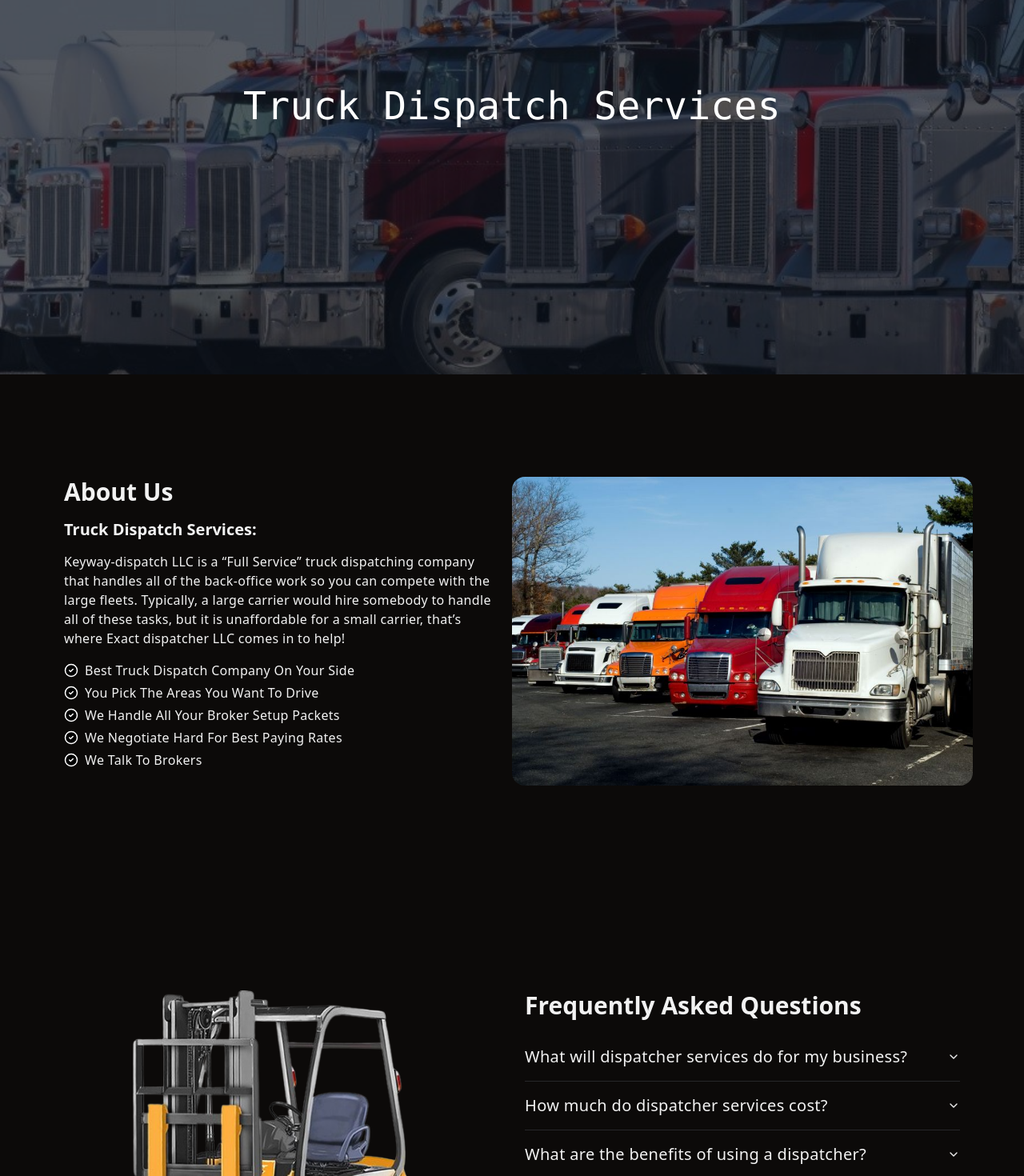
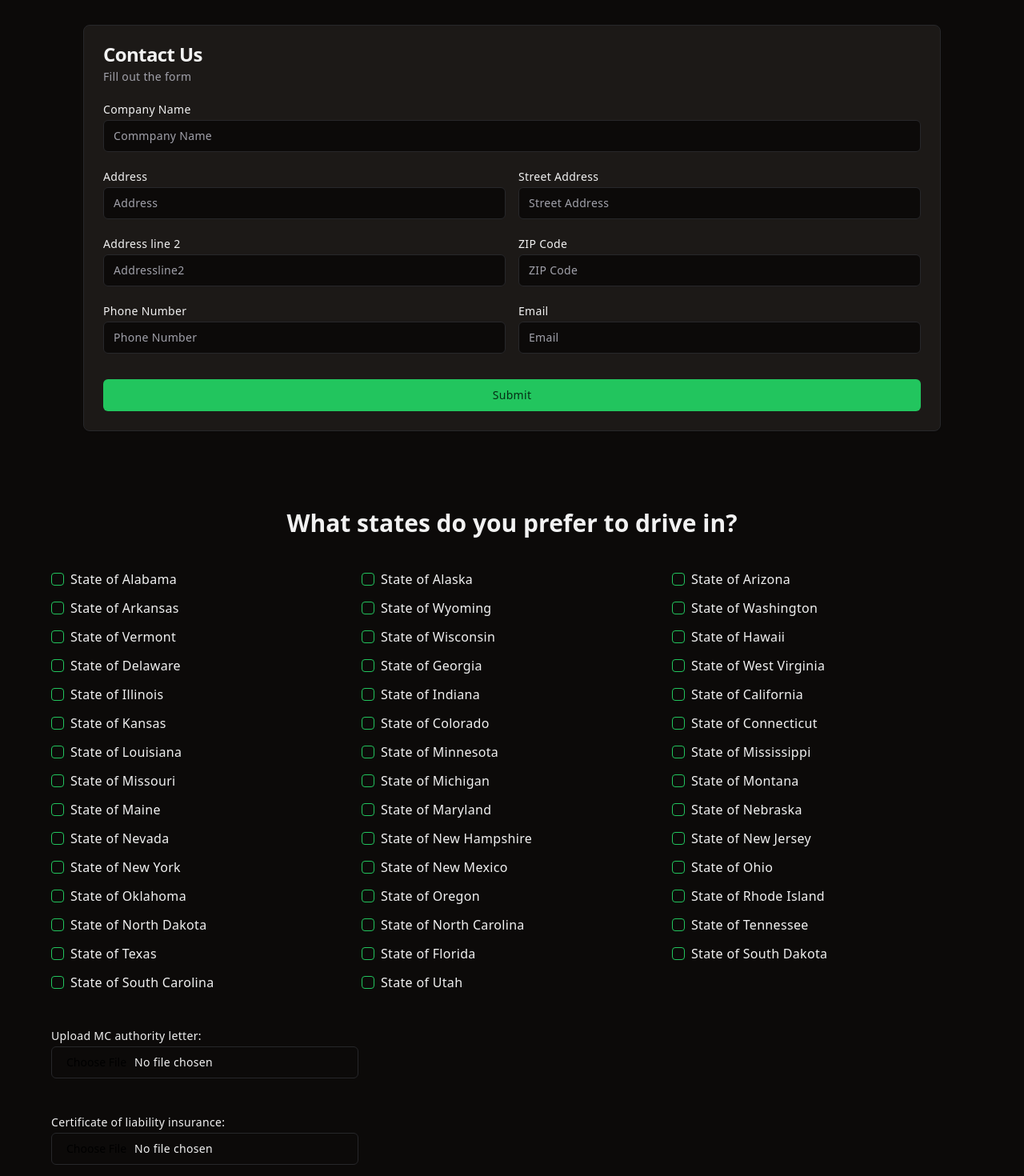
Before and after one commit to DAWIT2394/keyway, a React (Vite) app: page /contact in a window 1280 px wide. Shown: the part 280-1750 px from the top of the page at 80% size. Built offline with nearby package versions, Linux system fonts and the light colour scheme.

Commit message:
contactus

```diff
--- a/package.json
+++ b/package.json
@@ -11,6 +11,7 @@
   },
   "dependencies": {
     "@radix-ui/react-accordion": "^1.2.0",
+    "@radix-ui/react-checkbox": "^1.1.1",
     "@radix-ui/react-dropdown-menu": "^2.1.1",
     "@radix-ui/react-label": "^2.1.0",
     "@radix-ui/react-slot": "^1.1.0",
--- a/src/App.jsx
+++ b/src/App.jsx
@@ -4,6 +4,7 @@ import Layout from "./layouts/Layout";
 import Home from "./pages/Home";
 import Aboutus from "./pages/Aboutus";
 import Services from "./pages/Services";
+import Contactus from "./pages/Contact";
 
 function App() {
   return (
@@ -14,6 +15,7 @@ function App() {
           <Route path="/" element={<Home />} />
           <Route path="/aboutus" element={<Aboutus />} />
           <Route path="/services" element={<Services />} />
+          <Route path="/contact" element={<Contactus />} />
 
           <Route path="*" element={<Home />} />
         </Route>
--- /dev/null
+++ b/src/components/ContactForm.jsx
@@ -0,0 +1,91 @@
+import { Button } from "@/components/ui/button";
+
+import {
+  Card,
+  CardContent,
+  CardDescription,
+  CardFooter,
+  CardHeader,
+  CardTitle,
+} from "@/components/ui/card";
+
+import { Input } from "@/components/ui/input";
+import { Label } from "@/components/ui/label";
+import Container from "@/layouts/Container";
+
+const ContactForm = () => {
+  return (
+    <Container>
+      <div className=" flex flex-col justify-center items-center gap-8">
+        <h1 className="block antialiased tracking-normal font-sans font-semibold leading-tight mb-4 text-3xl">
+          Get In Touch
+        </h1>
+      </div>
+      <div className="flex flex-col lg:flex-row justify-between my-12 gap-16 md:container">
+        <div className=" w-full  flex justify-center items-center">
+          <div className=" w-full mx-2">
+            <Card className=" ">
+              <CardHeader>
+                <CardTitle>Contact Us</CardTitle>
+                <CardDescription>Fill out the form</CardDescription>
+              </CardHeader>
+              <CardContent>
+                <form>
+                  <div className="grid w-full items-center gap-4">
+                    <div className=" grid grid-cols-1 gap-4 pb-2">
+                      <div className="flex flex-col space-y-1.5">
+                        <Label htmlFor="companyName">Company Name</Label>
+                        <Input id="companyName" placeholder="Commpany Name" />
+                      </div>
+                    </div>
+
+                    <div className=" grid grid-cols-1 md:grid-cols-2 gap-4 pb-2">
+                      <div className="flex flex-col space-y-1.5">
+                        <Label htmlFor="address">Address</Label>
+                        <Input id="address" placeholder="Address" />
+                      </div>
+                      <div className="flex flex-col space-y-1.5">
+                        <Label htmlFor="address">Street Address</Label>
+                        <Input
+                          id="streetaddress"
+                          placeholder="Street Address"
+                        />
+                      </div>
+                    </div>
+
+                    <div className=" grid grid-cols-1 md:grid-cols-2 gap-4 pb-2">
+                      <div className="flex flex-col space-y-1.5">
+                        <Label htmlFor="addressline2">Address line 2</Label>
+                        <Input id="addressline2" placeholder="Addressline2" />
+                      </div>
+                      <div className="flex flex-col space-y-1.5">
+                        <Label htmlFor="zip">ZIP Code</Label>
+                        <Input id="zip" placeholder="ZIP Code" />
+                      </div>
+                    </div>
+
+                    <div className=" grid grid-cols-1 md:grid-cols-2 gap-4 pb-2">
+                      <div className="flex flex-col space-y-1.5">
+                        <Label htmlFor="phone">Phone Number</Label>
+                        <Input id="phone" placeholder="Phone Number" />
+                      </div>
+                      <div className="flex flex-col space-y-1.5">
+                        <Label htmlFor="email">Email</Label>
+                        <Input id="email" placeholder="Email" />
+                      </div>
+                    </div>
+                  </div>
+                </form>
+              </CardContent>
+              <CardFooter className="flex justify-center">
+                <Button className="w-full">Submit</Button>
+              </CardFooter>
+            </Card>
+          </div>
+        </div>
+      </div>
+    </Container>
+  );
+};
+
+export default ContactForm;
--- /dev/null
+++ b/src/components/States.jsx
@@ -0,0 +1,109 @@
+import Container from "@/layouts/Container";
+import { Checkbox } from "./ui/checkbox";
+import { Button } from "./ui/button";
+import { Label } from "./ui/label";
+import { Input } from "./ui/input";
+
+const items = [
+  { id: "AL", label: "State of Alabama" },
+  { id: "AK", label: "State of Alaska" },
+  { id: "AZ", label: "State of Arizona" },
+  { id: "AR", label: "State of Arkansas" },
+  { id: "WY", label: "State of Wyoming" },
+  { id: "WA", label: "State of Washington" },
+  { id: "VT", label: "State of Vermont" },
+  { id: "WI", label: "State of Wisconsin" },
+  { id: "HI", label: "State of Hawaii" },
+  { id: "DE", label: "State of Delaware" },
+  { id: "GA", label: "State of Georgia" },
+  { id: "WV", label: "State of West Virginia" },
+  { id: "IL", label: "State of Illinois" },
+  { id: "IN", label: "State of Indiana" },
+  { id: "CA", label: "State of California" },
+  { id: "KS", label: "State of Kansas" },
+  { id: "CO", label: "State of Colorado" },
+  { id: "CT", label: "State of Connecticut" },
+  { id: "LA", label: "State of Louisiana" },
+  { id: "MN", label: "State of Minnesota" },
+  { id: "MS", label: "State of Mississippi" },
+  { id: "MO", label: "State of Missouri" },
+  { id: "MI", label: "State of Michigan" },
+  { id: "MT", label: "State of Montana" },
+  { id: "ME", label: "State of Maine" },
+  { id: "MD", label: "State of Maryland" },
+  { id: "NE", label: "State of Nebraska" },
+  { id: "NV", label: "State of Nevada" },
+  { id: "NH", label: "State of New Hampshire" },
+  { id: "NJ", label: "State of New Jersey" },
+  { id: "NY", label: "State of New York" },
+  { id: "NM", label: "State of New Mexico" },
+  { id: "OH", label: "State of Ohio" },
+  { id: "OK", label: "State of Oklahoma" },
+  { id: "OR", label: "State of Oregon" },
+  { id: "RI", label: "State of Rhode Island" },
+  { id: "ND", label: "State of North Dakota" },
+  { id: "NC", label: "State of North Carolina" },
+  { id: "TN", label: "State of Tennessee" },
+  { id: "TX", label: "State of Texas" },
+  { id: "FL", label: "State of Florida" },
+  { id: "SD", label: "State of South Dakota" },
+  { id: "SC", label: "State of South Carolina" },
+  { id: "UT", label: "State of Utah" },
+];
+
+const States = () => {
+  return (
+    <Container className="py-12">
+      <div className="flex flex-col justify-center items-center gap-8">
+        <h1 className="block antialiased tracking-normal font-sans font-semibold leading-tight mb-4 text-3xl">
+          What states do you prefer to drive in?
+        </h1>
+      </div>
+
+      <div className="space-y-8">
+        <form>
+          <div className="grid grid-cols-1 sm:grid-cols-2 md:grid-cols-3 gap-3 mt-6">
+            {items.map((item, index) => (
+              <div
+                key={item.id}
+                className={`flex flex-row items-start space-x-3 space-y-0 ${
+                  index % 10 === 9 ? "" : ""
+                }`}
+              >
+                <div className="flex justify-center items-center gap-2">
+                  <Checkbox />
+                  <label className="font-normal">{item.label}</label>
+                </div>
+              </div>
+            ))}
+          </div>
+
+          <div className="grid w-full max-w-sm items-center gap-1.5 my-12">
+            <Label htmlFor="letter">Upload MC authority letter:</Label>
+            <Input id="letter" type="file" />
+          </div>
+
+          <div className="grid w-full max-w-sm items-center gap-1.5 my-12">
+            <Label htmlFor="insurance">
+              Certificate of liability insurance:
+            </Label>
+            <Input id="insurance" type="file" />
+          </div>
+
+          <div className="grid w-full max-w-sm items-center gap-1.5 my-12">
+            <Label htmlFor="w9">W9:</Label>
+            <Input id="w9" type="file" />
+          </div>
+
+          <div className="mt-5 ">
+            <Button className=" w-1/2" type="submit">
+              Submit
+            </Button>
+          </div>
+        </form>
+      </div>
+    </Container>
+  );
+};
+
+export default States;
--- /dev/null
+++ b/src/components/ui/checkbox.jsx
@@ -0,0 +1,24 @@
+"use client"
+
+import * as React from "react"
+import * as CheckboxPrimitive from "@radix-ui/react-checkbox"
+import { Check } from "lucide-react"
+
+import { cn } from "@/lib/utils"
+
+const Checkbox = React.forwardRef(({ className, ...props }, ref) => (
+  <CheckboxPrimitive.Root
+    ref={ref}
+    className={cn(
+      "peer h-4 w-4 shrink-0 rounded-sm border border-primary ring-offset-background focus-visible:outline-none focus-visible:ring-2 focus-visible:ring-ring focus-visible:ring-offset-2 disabled:cursor-not-allowed disabled:opacity-50 data-[state=checked]:bg-primary data-[state=checked]:text-primary-foreground",
+      className
+    )}
+    {...props}>
+    <CheckboxPrimitive.Indicator className={cn("flex items-center justify-center text-current")}>
+      <Check className="h-4 w-4" />
+    </CheckboxPrimitive.Indicator>
+  </CheckboxPrimitive.Root>
+))
+Checkbox.displayName = CheckboxPrimitive.Root.displayName
+
+export { Checkbox }
--- /dev/null
+++ b/src/pages/Contact.jsx
@@ -0,0 +1,25 @@
+import ContactForm from "@/components/ContactForm";
+import States from "@/components/States";
+
+import Container from "@/layouts/Container";
+// import { Textarea } from "@/components/ui/textarea";
+
+const Contactus = () => {
+  return (
+    <Container className="relative bg-blue-gray-50 py-12">
+      <div className=" mx-auto px-4 lg:px-0 ">
+        <div className=" flex flex-col justify-center items-center gap-8">
+          <h1 className="block antialiased tracking-normal font-sans font-semibold leading-tight mb-4 text-3xl">
+            Get In Touch
+          </h1>
+        </div>
+
+        <ContactForm />
+
+        <States />
+      </div>
+    </Container>
+  );
+};
+
+export default Contactus;
--- a/src/pages/Home.jsx
+++ b/src/pages/Home.jsx
@@ -1,9 +1,11 @@
 import About from "@/components/About";
 import About2 from "@/components/About2";
+import ContactForm from "@/components/ContactForm";
 import Counter from "@/components/Counter";
 import Faq from "@/components/Faq";
 import Hero from "@/components/Hero";
 import OurServices from "@/components/OurServices";
+import States from "@/components/States";
 
 const Home = () => {
   return (
@@ -14,6 +16,8 @@ const Home = () => {
       <Counter />
       <About2 />
       <OurServices />
+      <ContactForm />
+      <States />
     </>
   );
 };
```
Also changed, not shown: vercel.json (added), 1 other file (tests, documents, lock files or other folders).
